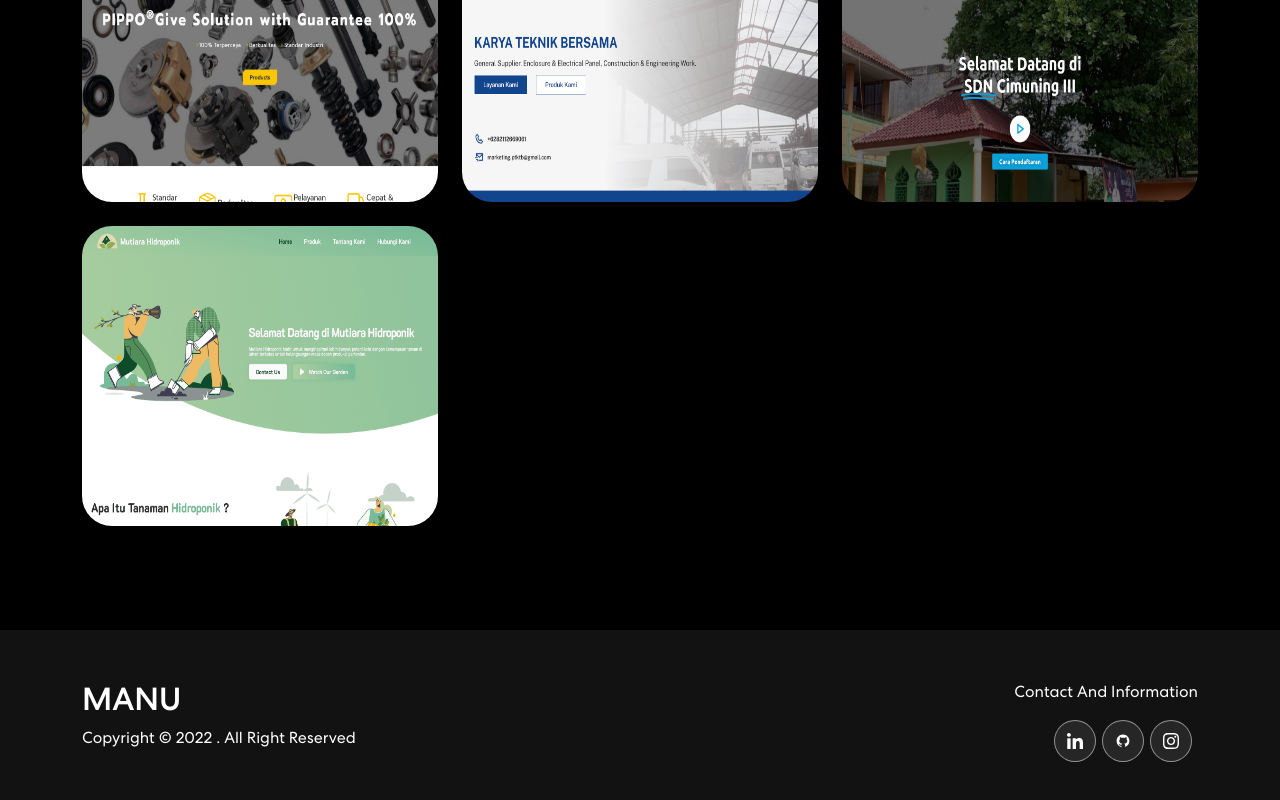
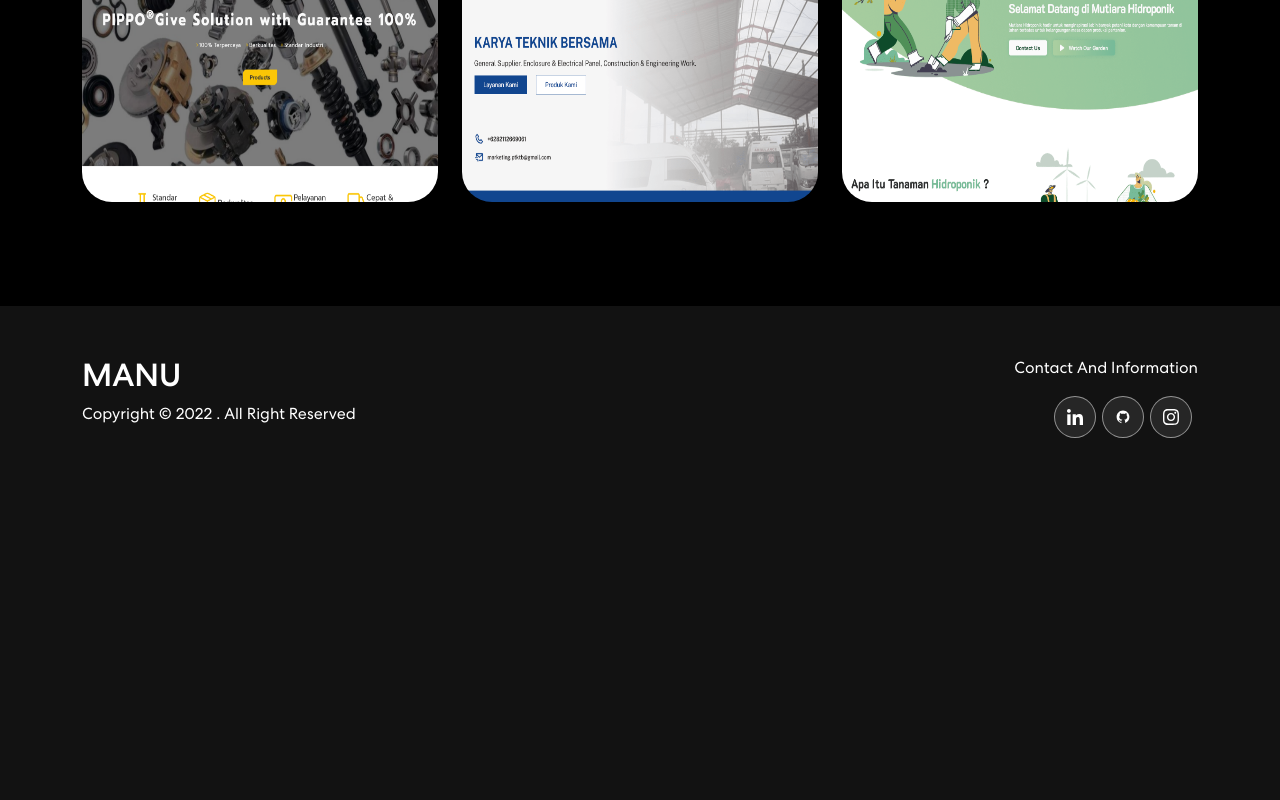
Before and after one commit to manuwasa/manu-portofolio, a React (Create React App) app: page / in a window 1280 px wide. Shown: the part 1933-2733 px from the top of the page. After the commit the page ends 2425 px from the top, so only its background shows below. Built offline with nearby package versions, Linux system fonts and the light colour scheme.

Commit message:
fixing projects placement mistake

```diff
--- a/src/components/Project.js
+++ b/src/components/Project.js
@@ -55,13 +55,6 @@
          webUrl: "http://karyateknikbersama.com/",
       },
       {
-         title: "SDN Cimuning Website",
-         description: "Landing Page",
-         techStack: "Wordpress, Elementor, CSS, JS",
-         imgUrl: projectC5,
-         webUrl: "https://sdncimuning3bekasi.sch.id/",
-      },
-      {
          title: "Mutiara Hidroponik Website",
          description: "Company Profile",
          techStack: "Wordpress, Elementor, CSS, JS",
@@ -91,6 +84,13 @@
          techStack: "Wordpress, Elementor, CSS, JS",
          imgUrl: projectL3,
          webUrl: "https://yamahagenerasi125esports.com/",
+      },
+      {
+         title: "SDN Cimuning Website",
+         description: "Landing Page",
+         techStack: "Wordpress, Elementor, CSS, JS",
+         imgUrl: projectC5,
+         webUrl: "https://sdncimuning3bekasi.sch.id/",
       },
    ];
 
```
